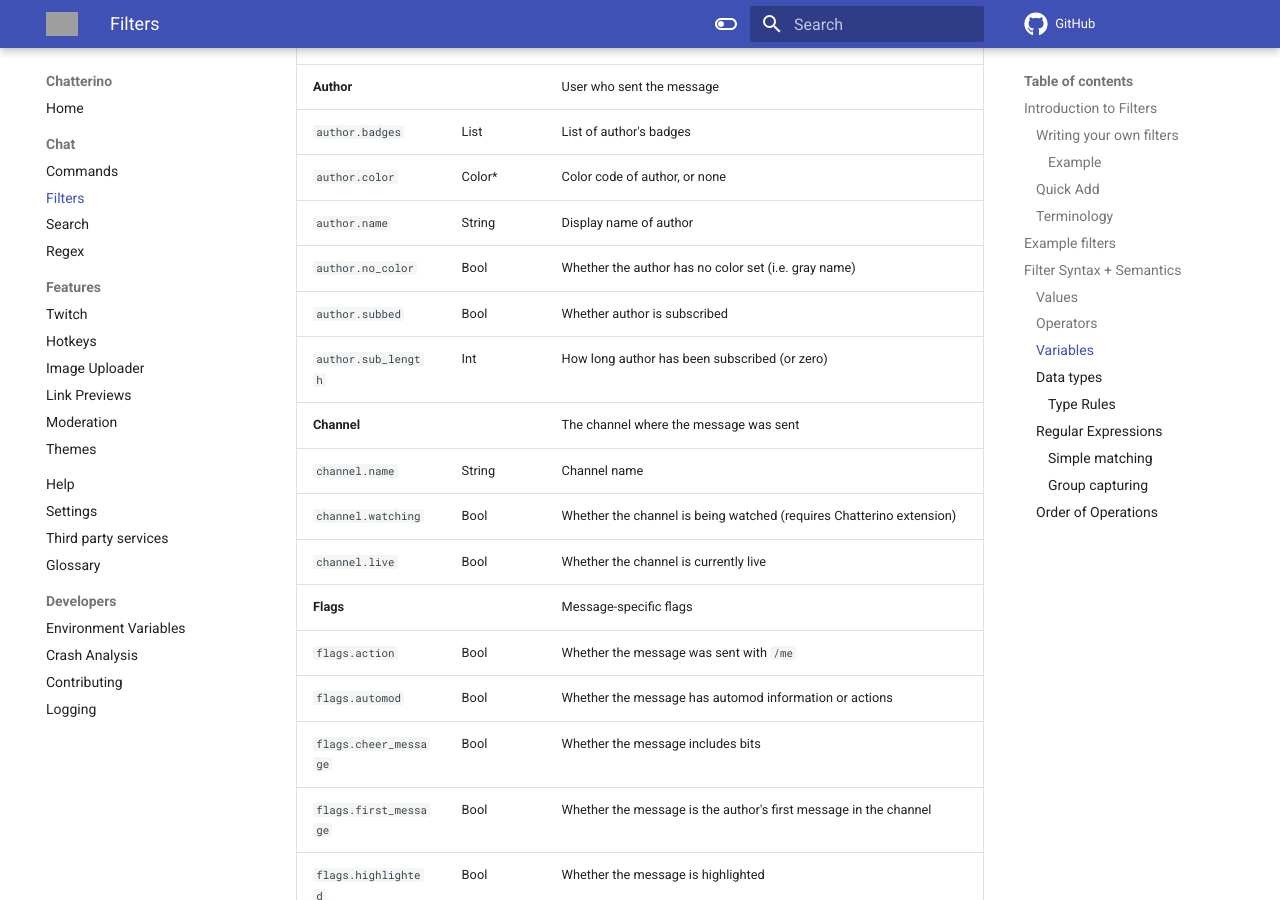
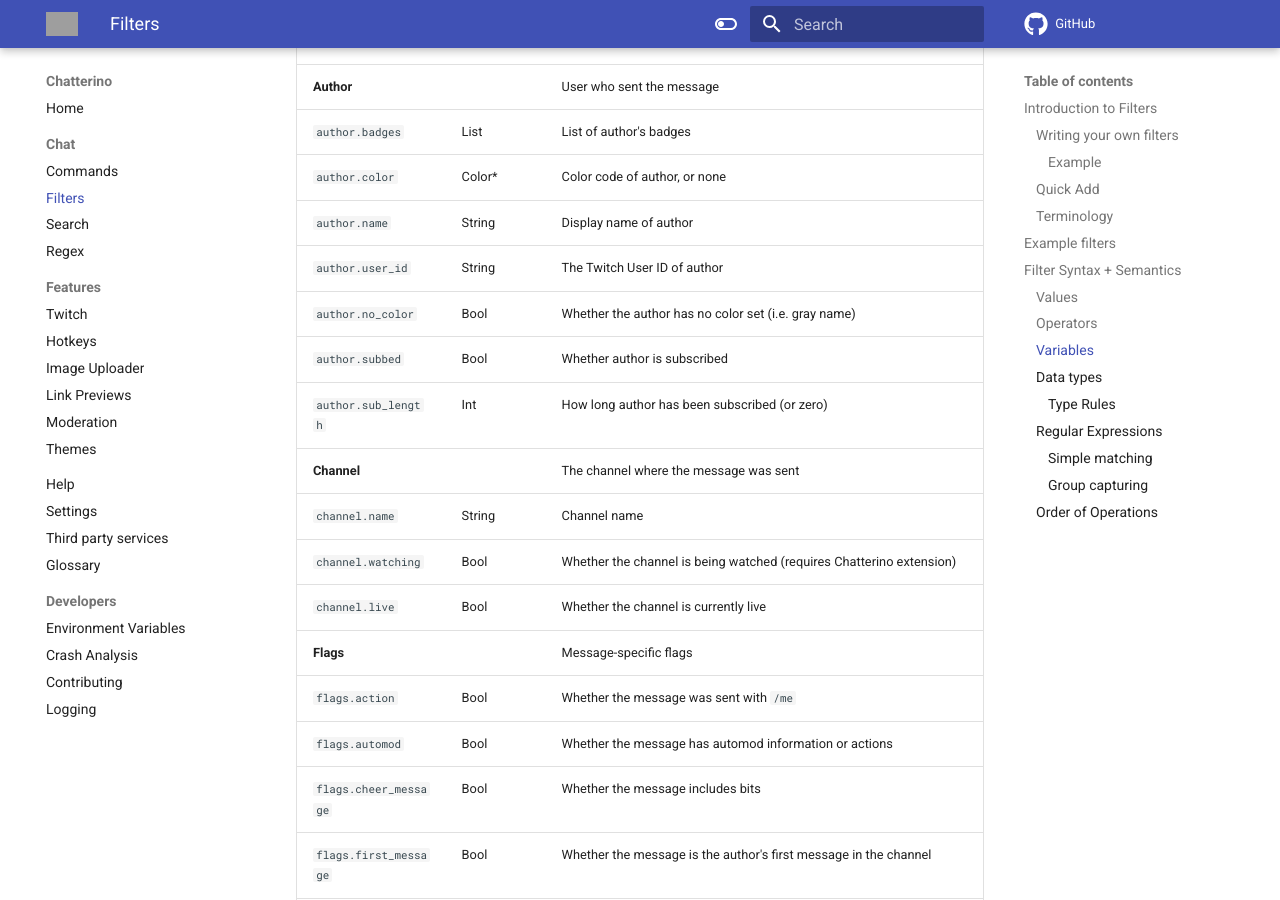
Before and after one commit to Chatterino/wiki, an MkDocs documentation site: the page built from docs/Filters.md, in a window 1280 px wide and 900 px high, scrolled down 5050 px. Built offline with MkDocs 1.6.1 and Material for MkDocs 9.7.7, drawn with Linux system fonts in a browser that asks for light colours; comment, search, counter and statistics services are not loaded; grey boxes are pictures that could not be loaded.

Commit message:
fix: add `author.user_id` to filters (#445)

```diff
--- a/docs/Filters.md
+++ b/docs/Filters.md
@@ -136,6 +136,7 @@
 | `author.badges`         | List<String> | List of author's badges                                                                        |
 | `author.color`          | Color\*      | Color code of author, or none                                                                  |
 | `author.name`           | String       | Display name of author                                                                         |
+| `author.user_id`        | String       | The Twitch User ID of author                                                                   |
 | `author.no_color`       | Bool         | Whether the author has no color set (i.e. gray name)                                           |
 | `author.subbed`         | Bool         | Whether author is subscribed                                                                   |
 | `author.sub_length`     | Int          | How long author has been subscribed (or zero)                                                  |
```
